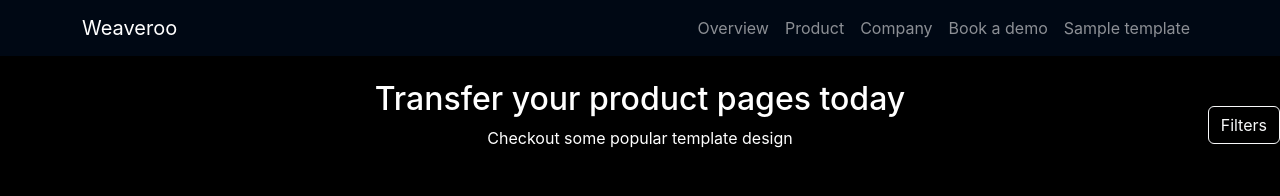
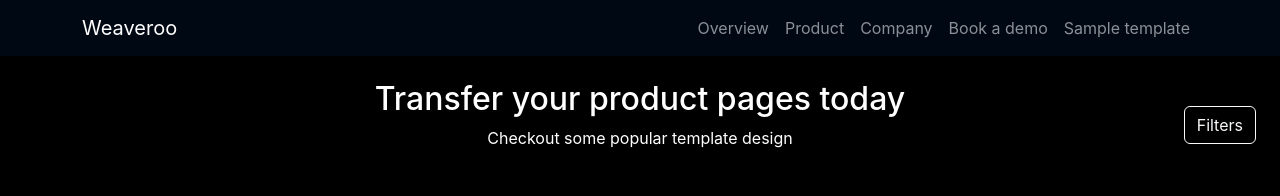
Before and after one commit to rba1aji/w-sample-template-page, a React (Create React App) app: page /categories in a window 1280 px wide. Shown: the top 196 px of the page. Built offline with nearby package versions, Linux system fonts and the light colour scheme.

Commit message:
header url added

```diff
--- a/src/components/Header.js
+++ b/src/components/Header.js
@@ -1,14 +1,13 @@
 import Container from 'react-bootstrap/Container';
 import Nav from 'react-bootstrap/Nav';
 import Navbar from 'react-bootstrap/Navbar';
-import NavDropdown from 'react-bootstrap/NavDropdown';
 
 export default function Header() {
     return (
 
         <Navbar collapseOnSelect expand="lg" variant="dark" className='header'>
             <Container>
-                <Navbar.Brand href="#home">Weaveroo</Navbar.Brand>
+                <Navbar.Brand href="https://weaveroo.io">Weaveroo</Navbar.Brand>
                 <Navbar.Toggle aria-controls="responsive-navbar-nav" />
                 <Navbar.Collapse id="responsive-navbar-nav">
                     <Nav className="ms-auto">
--- a/src/pages/Categories/index.js
+++ b/src/pages/Categories/index.js
@@ -32,7 +32,7 @@ export default function Categories() {
             <p className='text-center'>Checkout some popular template design</p>
 
             <div
-                className="d-flex justify-content-end"
+                className="d-flex justify-content-end pe-4"
                 style={{
                     transform: "translateY(-60px)",
                 }}
```
